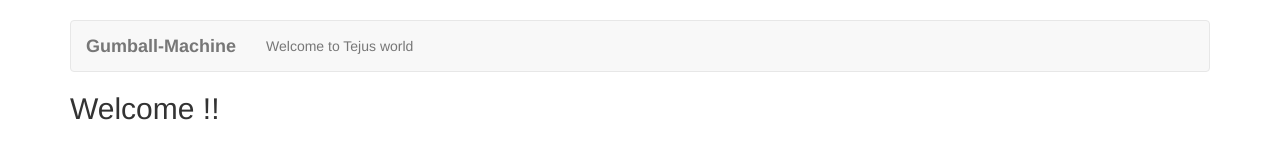
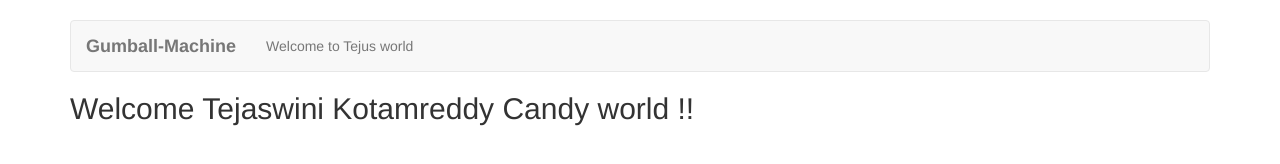
Before and after one commit to ktejaswini/nodeExtra, a website: page client/index.html in a window 1280 px wide. Drawn offline with Linux system fonts and the light colour scheme; files whose address does not match are found by name.

Commit message:
Update entry.html

```diff
--- a/client/views/entry.html
+++ b/client/views/entry.html
@@ -1,2 +1,2 @@
 
-        <h2>Welcome !!</h2>
+        <h2>Welcome Tejaswini Kotamreddy Candy world !!</h2>
```
